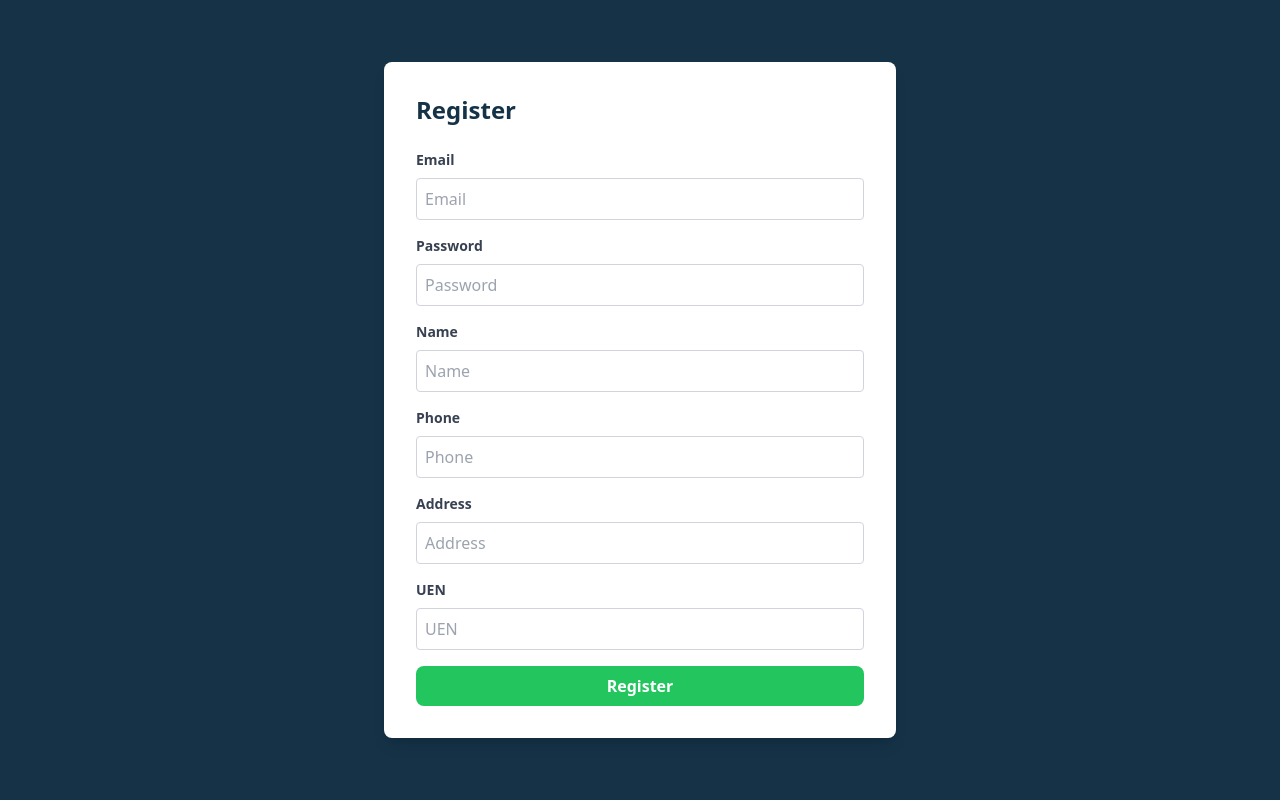
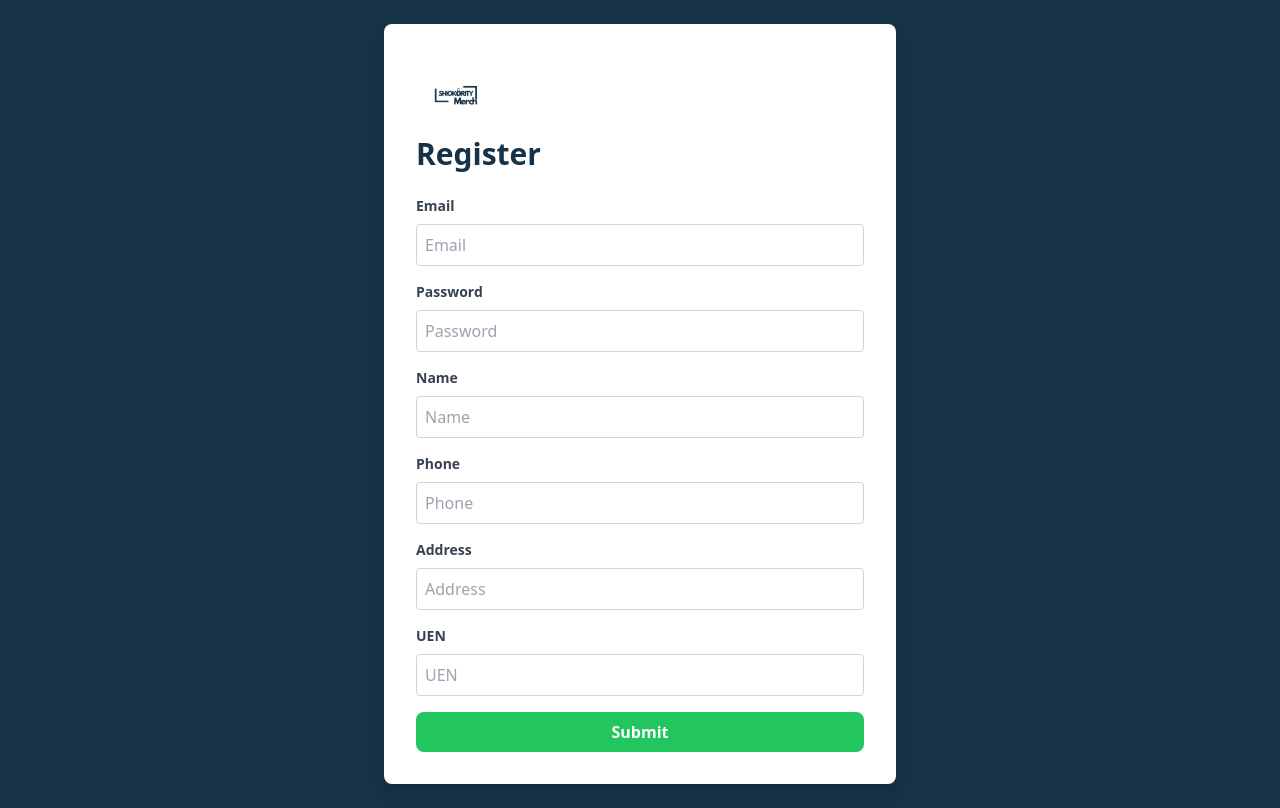
Before and after one commit to prozai/shiokority, a React (Create React App) app in the folder shiokority_merch/: page /register in a window 1280 px wide. Built offline with nearby package versions, Linux system fonts and the light colour scheme.

Commit message:
minor changes

```diff
--- a/shiokority_merch/src/views/Profile.jsx
+++ b/shiokority_merch/src/views/Profile.jsx
@@ -47,10 +47,6 @@ const Profile = () => {
     return () => clearInterval(interval);
   }, [profileData?.merch_id]);
 
-  const handleLogout = async () => {
-    await merchantController.logout();
-    navigate('/login');
-  };
 
   const handleViewTransactionHistory = () => {
     navigate('/transactions');
@@ -92,12 +88,7 @@ const Profile = () => {
             )}
 
             <div className="flex space-x-4">
-              <button
-                onClick={handleLogout}
-                className="bg-red-500 text-white py-2 px-4 rounded-lg hover:bg-red-600 w-full font-semibold"
-              >
-                Logout
-              </button>
+
               <button
                 onClick={handleViewTransactionHistory}
                 className="bg-blue-500 text-white py-2 px-4 rounded-lg hover:bg-blue-600 w-full font-semibold"
--- a/shiokority_merch/src/views/Register.jsx
+++ b/shiokority_merch/src/views/Register.jsx
@@ -1,6 +1,7 @@
 import React, { useState } from 'react';
 import { useNavigate } from 'react-router-dom';
 import merchantController from '../controller/merchantController';
+import ShiokorityMerchLogo from '../asset/image/ShiokorityMerch.png';
 
 const Register = () => {
   const [formData, setFormData] = useState({
@@ -32,10 +33,21 @@ const Register = () => {
     }
   };
 
+  const handleLogoClick = () => {
+    navigate('/login');
+  };
+
   return (
     <div className="min-h-screen flex justify-center items-center bg-[#153247] p-6">
       <form onSubmit={handleSubmit} className="bg-white p-8 rounded-lg shadow-lg w-full max-w-lg">
-        <h3 className="text-2xl font-bold mb-6 text-[#153247]">Register</h3>
+        {/* Logo at the top left */}
+        <img
+          src={ShiokorityMerchLogo}
+          alt="Shiokority Merch"
+          className="h-20 mr-1 cursor-pointer"
+          onClick={handleLogoClick}
+        />
+        <h3 className="text-3xl font-bold mb-6 text-[#153247]">Register</h3>
 
         <div className="mb-4">
           <label htmlFor="merch_email" className="block text-gray-700 text-sm font-bold mb-2">Email</label>
@@ -112,12 +124,13 @@ const Register = () => {
         </div>
 
         <button type="submit" className="bg-green-500 text-white py-2 px-4 rounded-lg hover:bg-green-600 w-full font-semibold">
-          Register
+          Submit
         </button>
 
         {message && <p className="mt-4 text-center text-gray-600">{message}</p>}
       </form>
     </div>
+
   );
 };
 
```
